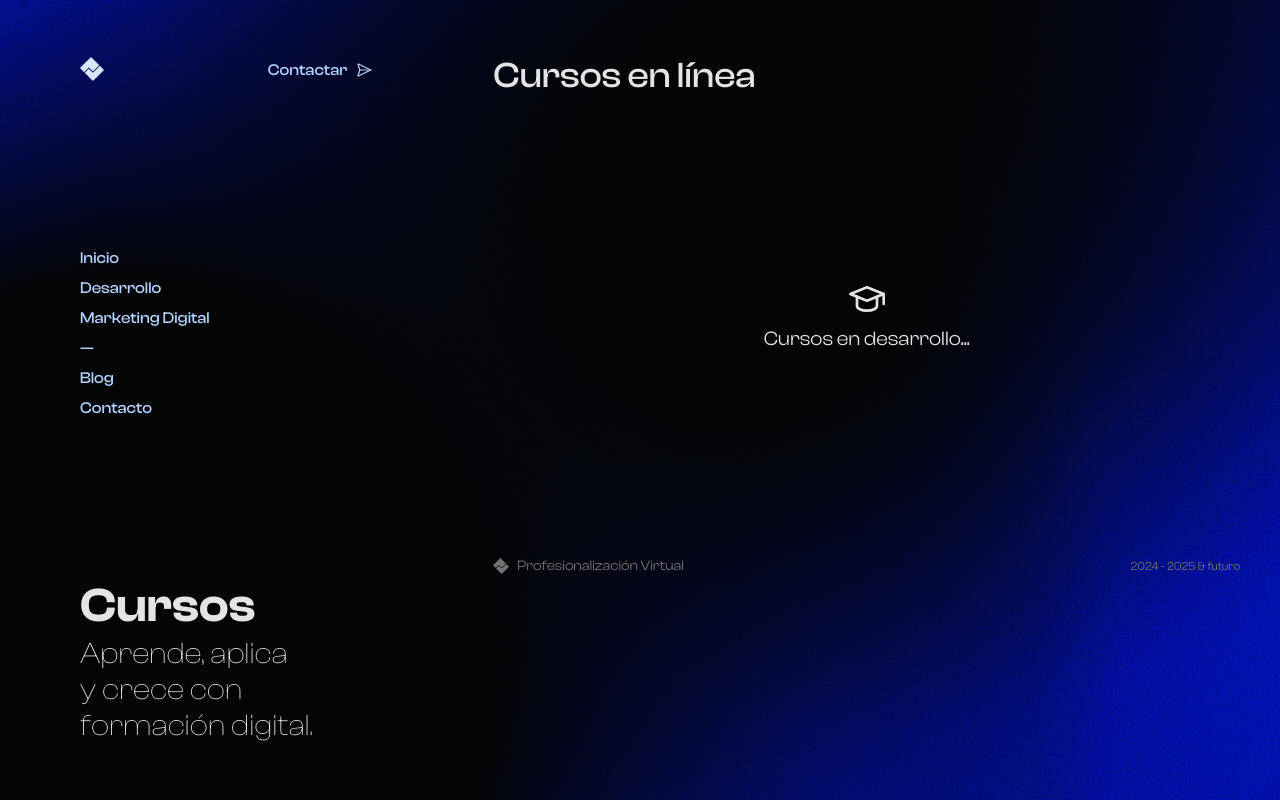
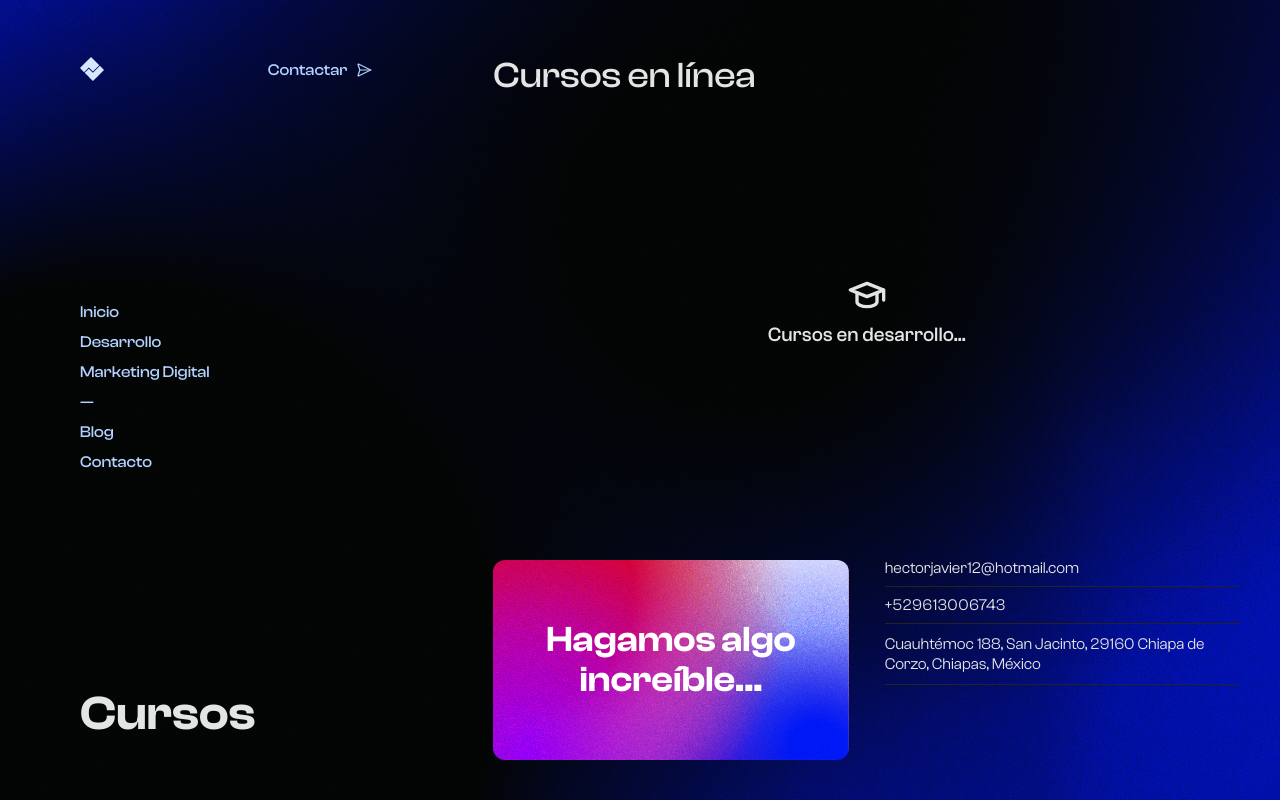
Before and after one commit to esflowers/the-company, a Next.js app: page /courses in a window 1280 px wide. Built offline with nearby package versions, Linux system fonts and the light colour scheme; a web font is replaced by a local one.

Commit message:
add basic content to courses page

```diff
--- a/src/app/courses/page.tsx
+++ b/src/app/courses/page.tsx
@@ -1,15 +1,21 @@
 import { IconSchool } from "../components/icons"
 import Department from "../components/layouts/Department"
+import SectionContact from "../components/ui/SectionContact"
+import { textCourses } from "../ui/consts"
 
 export default function Courses() {
   return (
-    <Department mode="edu" title="Cursos" description="Aprende, aplica y crece con formación digital.">
-      <main className="flex flex-col gap-5">
-        <h2 className="font-brand text-2xl md:text-4xl font-medium mb-2">Cursos en línea</h2>
-        <div className="h-96 flex flex-col items-center justify-center gap-1.5">
-            <IconSchool size="40" />
-            <h2 className="font-brand text-center text-lg md:text-xl">Cursos en desarrollo...</h2>
+    <Department mode="edu" title="Cursos" description={textCourses}>
+      <main className="mt-6 md:mt-0 space-y-12 xl:space-y-14">
+        <div className="space-y-4 lg:space-y-6">
+          <h2 className="h2">Cursos en línea</h2>
+          <div className="h-96 flex flex-col items-center justify-center gap-1.5">
+            <IconSchool size="40" stroke="2" />
+            <h2 className="font-medium text-center text-xl">Cursos en desarrollo...</h2>
+          </div>
         </div>
+
+        <SectionContact />
       </main>
     </Department>
   )
```
